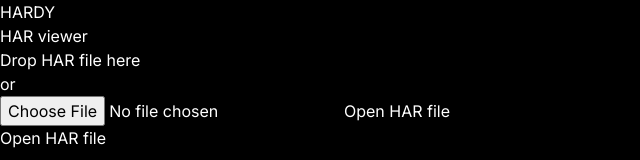
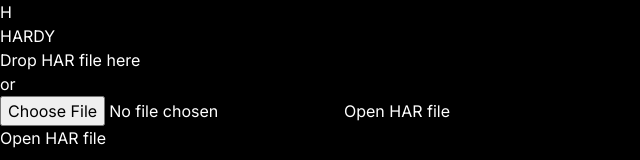
Before and after one commit to pergalsk/hardy, a Next.js app in the folder apps/web/: page / in a window 1280 px wide. Shown: the top 160 px of the page, without its empty margins (0-640 px from the left). Built offline with nearby package versions, Linux system fonts and the light colour scheme.

Commit message:
Modified logo design

```diff
--- a/apps/web/app/components/Logo.tsx
+++ b/apps/web/app/components/Logo.tsx
@@ -1,10 +1,10 @@
 export function Logo(): JSX.Element {
   return (
-    <div className="flex select-none content-center gap-3 text-lg font-black tracking-wide">
+    <div className="flex select-none content-center gap-3 font-black tracking-wide">
       <div className="rounded-lg bg-yellow-400 px-3 py-1 text-black dark:bg-yellow-500">
-        HARDY
+        H
       </div>
-      <div className="flex items-center text-white">HAR viewer</div>
+      <div className="flex items-center text-white">HARDY</div>
     </div>
   );
 }
```
